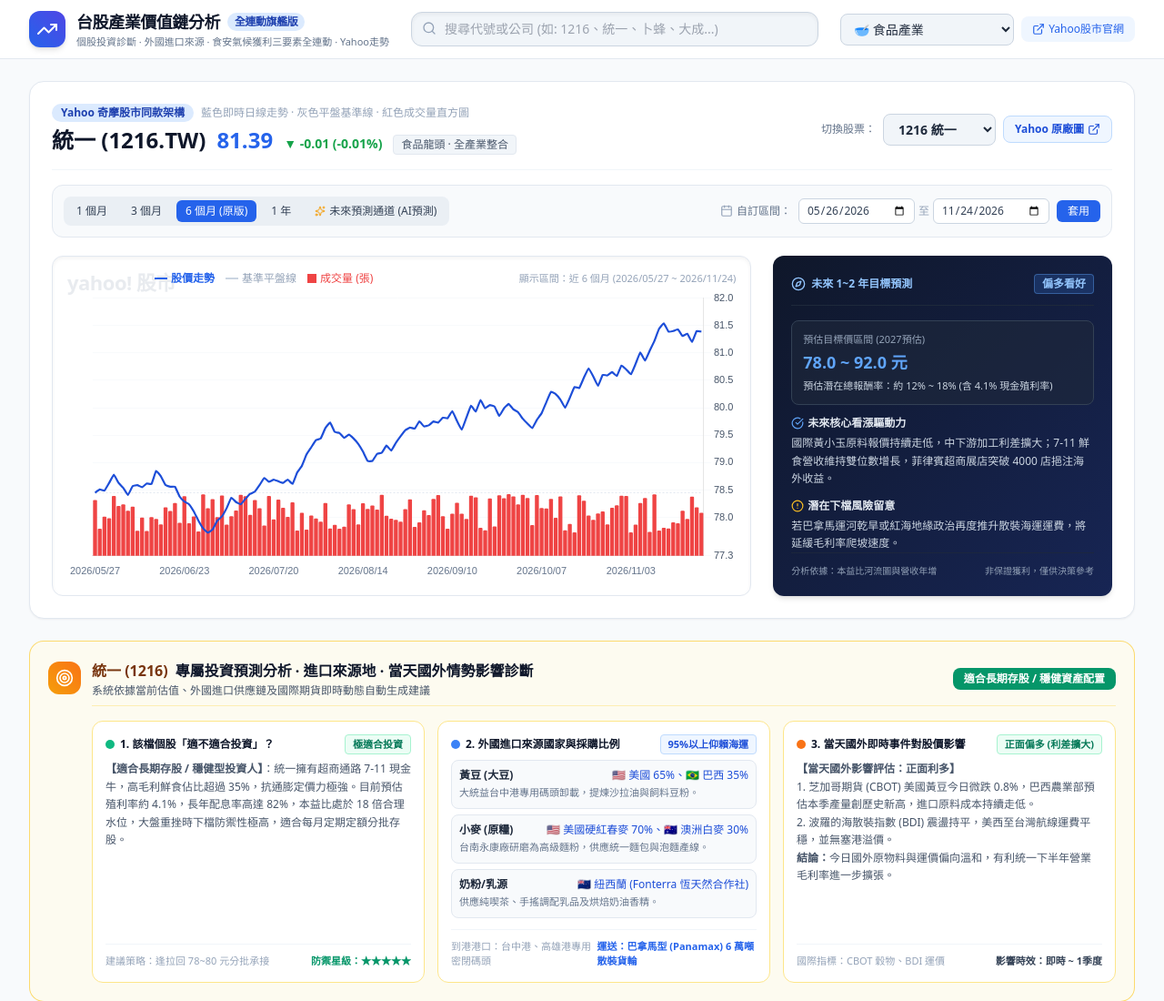
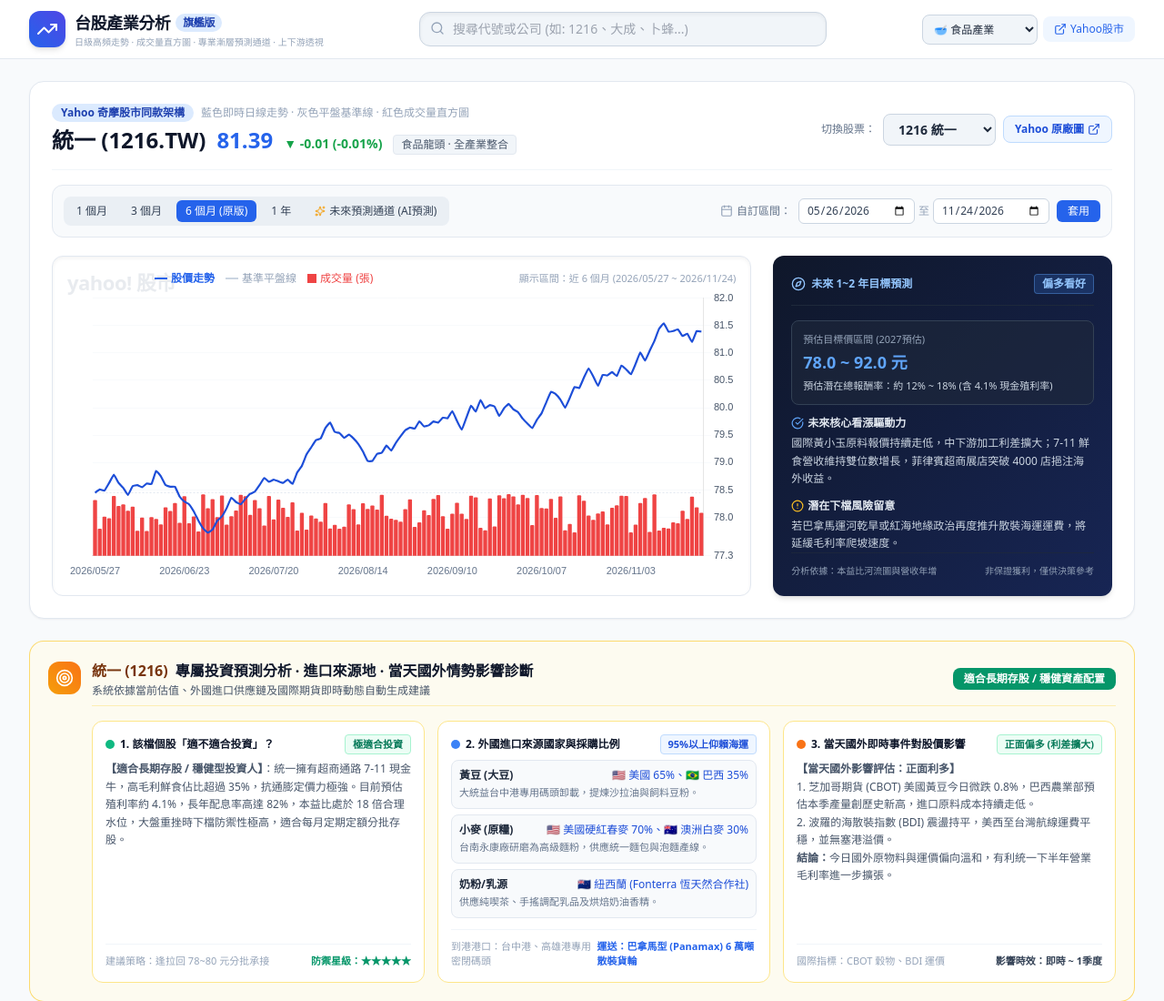
Before and after one commit to winnie9112001-stack/tw-stock-analysis, a plain HTML site: page index.html in a window 1280 px wide. Shown: the top 1100 px of the page at 91% size. Drawn offline with nearby package versions, Linux system fonts and the light colour scheme.

Commit message:
fix: ????????????,????????

```diff
--- a/index.html
+++ b/index.html
@@ -77,49 +77,52 @@
 </head>
 <body class="bg-slate-50 text-slate-800 font-sans min-h-screen flex flex-col">
 
-  <!-- 頂部導航列 -->
-  <header class="bg-white border-b border-slate-200 sticky top-0 z-40 shadow-xs">
-    <div class="max-w-7xl mx-auto px-4 sm:px-6 lg:px-8 h-16 flex items-center justify-between gap-4">
-      <div class="flex items-center space-x-3 shrink-0">
-        <div class="w-10 h-10 rounded-xl bg-gradient-to-tr from-blue-600 to-indigo-600 flex items-center justify-center text-white shadow-md">
-          <i data-lucide="trending-up" class="w-6 h-6"></i>
+  <!-- 頂部導航列：在手機端自適應流式高度與滾動，防止遮擋「大成/統一」標題 -->
+  <header class="bg-white border-b border-slate-200 z-40 shadow-xs relative sm:sticky sm:top-0">
+    <div class="max-w-7xl mx-auto px-3 sm:px-6 lg:px-8 py-2.5 sm:py-0 sm:h-16 flex flex-wrap sm:flex-nowrap items-center justify-between gap-2.5 sm:gap-4">
+
+      <!-- Logo + 標題 -->
+      <div class="flex items-center space-x-2.5 shrink-0">
+        <div class="w-8 h-8 sm:w-10 sm:h-10 rounded-xl bg-gradient-to-tr from-blue-600 to-indigo-600 flex items-center justify-center text-white shadow-md">
+          <i data-lucide="trending-up" class="w-4 h-4 sm:w-6 sm:h-6"></i>
         </div>
         <div>
-          <h1 class="text-base sm:text-lg font-bold text-slate-900 tracking-tight flex items-center gap-2">
-            台股產業價值鏈分析
-            <span class="text-xs bg-blue-100 text-blue-800 px-2 py-0.5 rounded-full font-semibold">全連動旗艦版</span>
+          <h1 class="text-sm sm:text-lg font-bold text-slate-900 tracking-tight flex items-center gap-1.5">
+            台股產業分析
+            <span class="text-[10px] sm:text-xs bg-blue-100 text-blue-800 px-1.5 sm:px-2 py-0.5 rounded-full font-semibold">旗艦版</span>
           </h1>
-          <p class="text-[11px] text-slate-500 hidden sm:block">個股投資診斷 · 外國進口來源 · 食安氣候獲利三要素全連動 · Yahoo走勢</p>
+          <p class="text-[10px] text-slate-400 hidden md:block">日級高頻走勢 · 成交量直方圖 · 專業漸層預測通道 · 上下游透視</p>
         </div>
       </div>
 
-      <!-- 即時股票搜尋框 -->
-      <div class="flex-1 max-w-md relative">
+      <!-- 產業選單 + 官方連結 (手機端靠右) -->
+      <div class="flex items-center gap-1.5 shrink-0 order-2 sm:order-3">
+        <select id="industry-select" onchange="switchIndustry(this.value)" class="text-xs bg-slate-100 border border-slate-300 text-slate-800 rounded-lg px-2 py-1.5 focus:outline-none focus:ring-2 focus:ring-blue-500 font-medium">
+          <option value="food" selected>🥣 食品產業</option>
+          <option value="semi" disabled>💻 半導體 (即將)</option>
+        </select>
+        <a href="https://tw.stock.yahoo.com/" target="_blank" rel="noopener noreferrer" class="hidden lg:flex items-center gap-1 text-xs text-blue-600 hover:text-blue-700 bg-blue-50 hover:bg-blue-100 px-3 py-1.5 rounded-lg transition-colors font-medium">
+          <i data-lucide="external-link" class="w-3.5 h-3.5"></i>
+          Yahoo股市
+        </a>
+      </div>
+
+      <!-- 即時股票搜尋框 (手機端獨佔一行或自適應) -->
+      <div class="w-full sm:flex-1 sm:max-w-md relative order-3 sm:order-2">
         <div class="relative">
           <input
             type="text"
             id="global-search-input"
-            placeholder="搜尋代號或公司 (如: 1216、統一、卜蜂、大成...)"
+            placeholder="搜尋代號或公司 (如: 1216、大成、卜蜂...)"
             oninput="handleSearch(this.value)"
-            class="w-full bg-slate-100 border border-slate-300 text-slate-800 text-xs sm:text-sm rounded-xl pl-9 pr-8 py-2 focus:outline-none focus:ring-2 focus:ring-blue-500 focus:bg-white transition-all shadow-inner"
+            class="w-full bg-slate-100 border border-slate-300 text-slate-800 text-xs sm:text-sm rounded-xl pl-8 sm:pl-9 pr-8 py-1.5 sm:py-2 focus:outline-none focus:ring-2 focus:ring-blue-500 focus:bg-white transition-all shadow-inner"
           />
-          <i data-lucide="search" class="w-4 h-4 text-slate-400 absolute left-3 top-2.5"></i>
-          <button id="clear-search-btn" onclick="clearSearch()" class="hidden absolute right-3 top-2.5 text-slate-400 hover:text-slate-600 text-xs">✕</button>
-        </div>
-        <div id="search-dropdown" class="hidden absolute left-0 right-0 top-11 bg-white border border-slate-200 rounded-xl shadow-xl z-50 max-h-72 overflow-y-auto custom-scrollbar"></div>
+          <i data-lucide="search" class="w-3.5 h-3.5 sm:w-4 sm:h-4 text-slate-400 absolute left-2.5 sm:left-3 top-2 sm:top-2.5"></i>
+          <button id="clear-search-btn" onclick="clearSearch()" class="hidden absolute right-3 top-2 sm:top-2.5 text-slate-400 hover:text-slate-600 text-xs">✕</button>
+        </div>
+        <div id="search-dropdown" class="hidden absolute left-0 right-0 top-10 sm:top-11 bg-white border border-slate-200 rounded-xl shadow-xl z-50 max-h-72 overflow-y-auto custom-scrollbar"></div>
       </div>
 
-      <div class="flex items-center gap-2 shrink-0">
-        <select id="industry-select" onchange="switchIndustry(this.value)" class="text-xs sm:text-sm bg-slate-100 border border-slate-300 text-slate-800 rounded-lg px-2.5 py-1.5 focus:outline-none focus:ring-2 focus:ring-blue-500 font-medium">
-          <option value="food" selected>🥣 食品產業</option>
-          <option value="semi" disabled>💻 半導體 (即將擴充)</option>
-          <option value="ai" disabled>🤖 AI 伺服器 (即將擴充)</option>
-        </select>
-        <a href="https://tw.stock.yahoo.com/" target="_blank" rel="noopener noreferrer" class="hidden lg:flex items-center gap-1 text-xs text-blue-600 hover:text-blue-700 bg-blue-50 hover:bg-blue-100 px-3 py-1.5 rounded-lg transition-colors font-medium">
-          <i data-lucide="external-link" class="w-3.5 h-3.5"></i>
-          Yahoo股市官網
-        </a>
-      </div>
     </div>
   </header>
 
```
